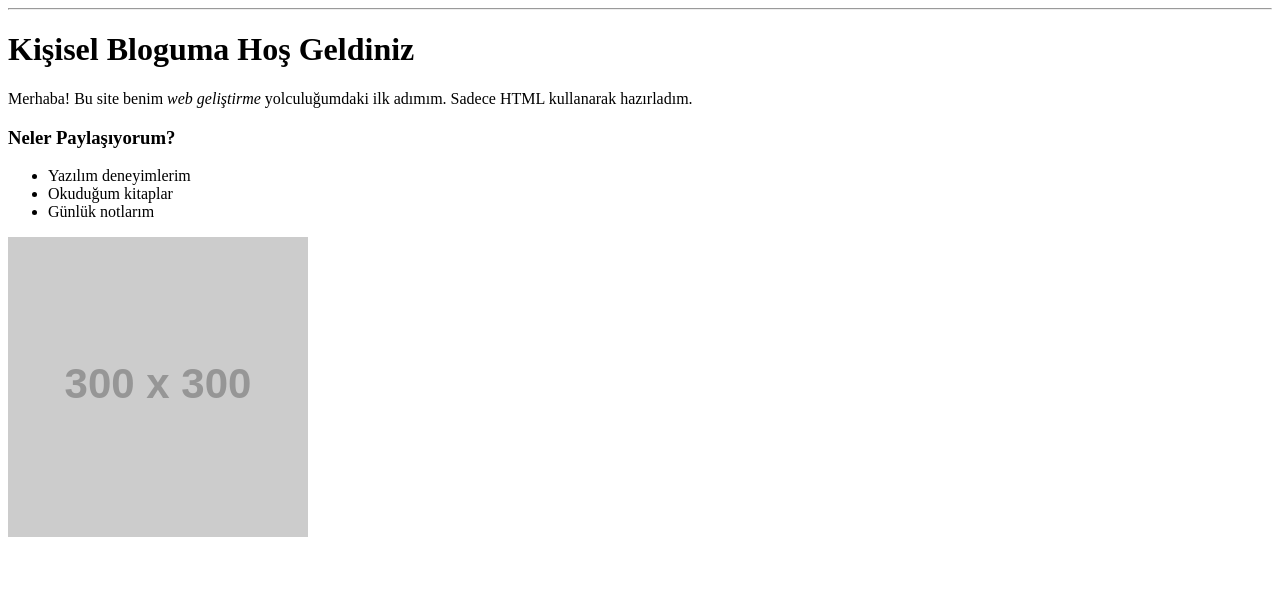
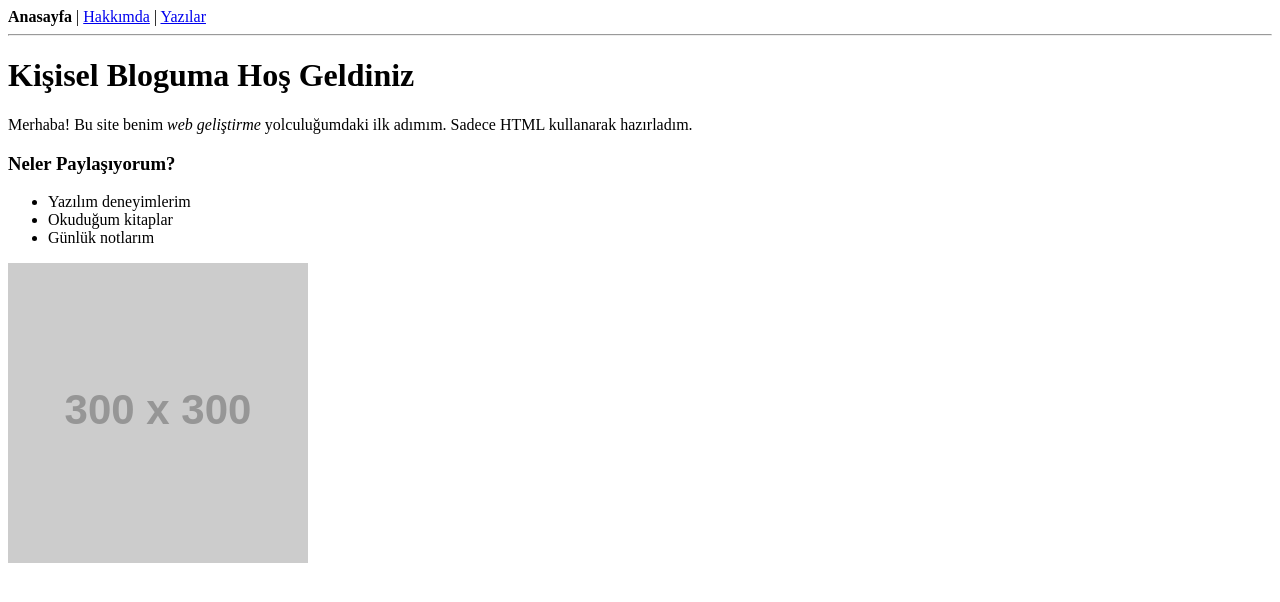
Before and after one commit to Selinnkurtt/Blog-Sitem, a plain HTML site: page index.html in a window 1280 px wide. Drawn offline with Linux system fonts and the light colour scheme; placeholder pictures from the web are drawn by us.

Commit message:
düzenlendi.

```diff
--- a/index.html
+++ b/index.html
@@ -2,10 +2,14 @@
 <html lang="tr">
 <head>
     <meta charset="UTF-8">
-    <title>Benim Blogum - Anasayfa - Yazılar</title>
+    <title>Benim Blogum - Anasayfa </title>
 </head>
 <body>
-
+   <nav>
+        <b>Anasayfa</b> |
+        <a href="hakkimda.html">Hakkımda</a> |
+        <a href="yazilar.html">Yazılar</a>
+    </nav>
     <hr> <h1>Kişisel Bloguma Hoş Geldiniz</h1>
     <p>Merhaba! Bu site benim <i>web geliştirme</i> yolculuğumdaki ilk adımım. Sadece HTML kullanarak hazırladım.</p>
 
```
Also changed, not shown: yazilar.html (+1 -3 lines).
